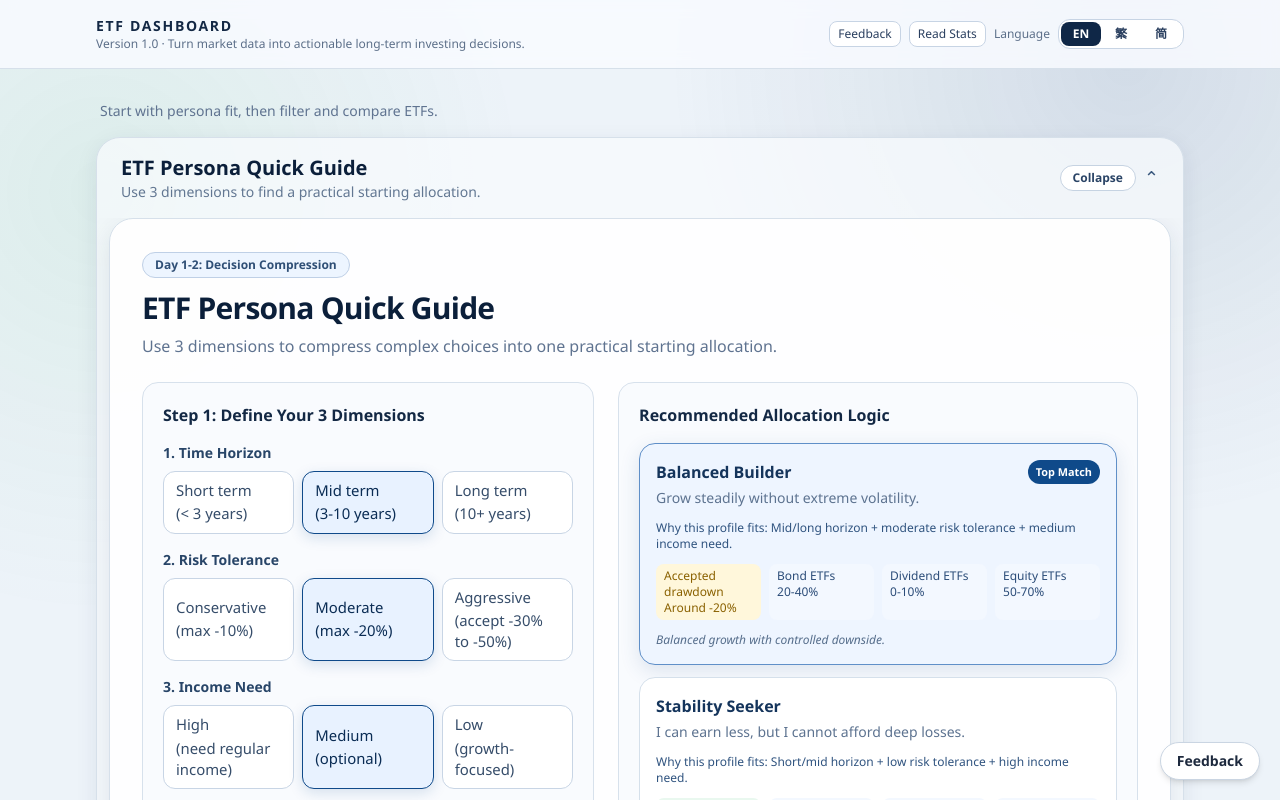
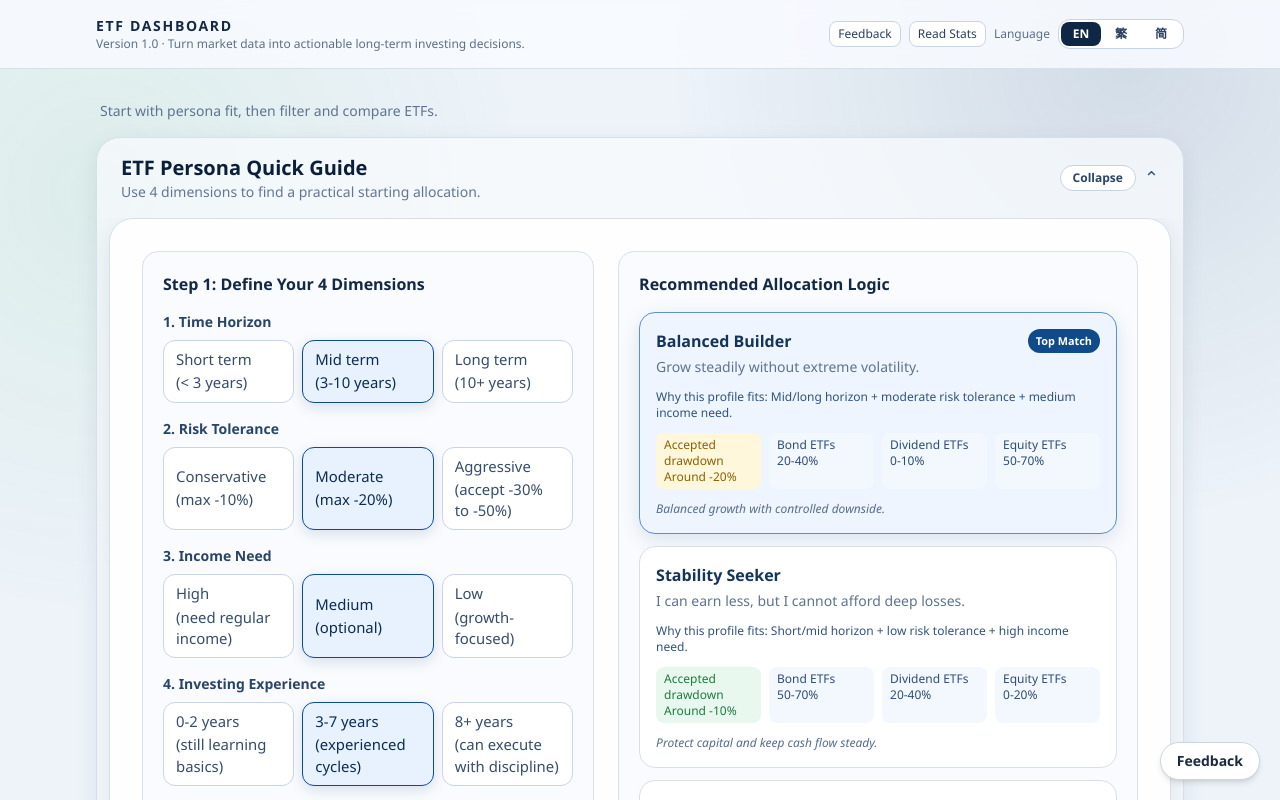
Before and after one commit to rogercl-ilife/etf-dashboard, a Next.js app in the folder web/: page / in a window 1280 px wide. Shown: the top 800 px of the page. Built offline with nearby package versions, Linux system fonts and the light colour scheme; no server answers; the database is empty.

Commit message:
Update UI.

```diff
--- a/web/app/components/investment-personality.tsx
+++ b/web/app/components/investment-personality.tsx
@@ -6,6 +6,7 @@ import { useLanguage, type Language } from '@/app/components/language-context'
 type TimeHorizon = 'short' | 'medium' | 'long'
 type RiskTolerance = 'conservative' | 'moderate' | 'aggressive'
 type IncomeNeed = 'high' | 'medium' | 'low'
+type ExperienceLevel = 'beginner' | 'intermediate' | 'experienced'
 type Persona = 'stability' | 'balanced' | 'growth'
 
 type PersonaAllocation = {
@@ -56,12 +57,16 @@ const INCOME_SCORE: Record<IncomeNeed, number> = {
   low: 2,
 }
 
+const EXPERIENCE_SCORE: Record<ExperienceLevel, number> = {
+  beginner: 0,
+  intermediate: 1,
+  experienced: 2,
+}
+
 const TEXT: Record<
   Language,
   {
-    badge: string
     title: string
-    subtitle: string
     dimensionsTitle: string
     recommendationTitle: string
     disclaimer: string
@@ -69,11 +74,13 @@ const TEXT: Record<
       horizon: string
       risk: string
       income: string
+      experience: string
     }
     options: {
       horizon: Record<TimeHorizon, string>
       risk: Record<RiskTolerance, string>
       income: Record<IncomeNeed, string>
+      experience: Record<ExperienceLevel, string>
     }
     labels: {
       maxDrawdown: string
@@ -82,6 +89,9 @@ const TEXT: Record<
       equities: string
       profileFit: string
       topMatch: string
+    }
+    alerts: {
+      beginnerHighRisk: string
     }
     personas: Record<
       Persona,
@@ -96,16 +106,15 @@ const TEXT: Record<
   }
 > = {
   en: {
-    badge: 'Day 1-2: Decision Compression',
     title: 'ETF Persona Quick Guide',
-    subtitle: 'Use 3 dimensions to compress complex choices into one practical starting allocation.',
-    dimensionsTitle: 'Step 1: Define Your 3 Dimensions',
+    dimensionsTitle: 'Step 1: Define Your 4 Dimensions',
     recommendationTitle: 'Recommended Allocation Logic',
     disclaimer: 'For education only, not investment advice.',
     dimensions: {
       horizon: '1. Time Horizon',
       risk: '2. Risk Tolerance',
       income: '3. Income Need',
+      experience: '4. Investing Experience',
     },
     options: {
       horizon: {
@@ -123,6 +132,11 @@ const TEXT: Record<
         medium: 'Medium (optional)',
         low: 'Low (growth-focused)',
       },
+      experience: {
+        beginner: '0-2 years (still learning basics)',
+        intermediate: '3-7 years (experienced cycles)',
+        experienced: '8+ years (can execute with discipline)',
+      },
     },
     labels: {
       maxDrawdown: 'Accepted drawdown',
@@ -131,6 +145,10 @@ const TEXT: Record<
       equities: 'Equity ETFs',
       profileFit: 'Why this profile fits',
       topMatch: 'Top Match',
+    },
+    alerts: {
+      beginnerHighRisk:
+        'New investor + aggressive risk: consider starting with smaller position sizes and phased entries before going full allocation.',
     },
     personas: {
       stability: {
@@ -157,16 +175,15 @@ const TEXT: Record<
     },
   },
   'zh-TW': {
-    badge: 'Day 1-2：決策壓縮',
     title: 'ETF 投資人格快速判斷',
-    subtitle: '用 3 個維度把複雜決策壓縮成可執行的起手配置。',
-    dimensionsTitle: 'Step 1：先定義三個維度',
+    dimensionsTitle: 'Step 1：先定義四個維度',
     recommendationTitle: '建議的 ETF 配置邏輯',
     disclaimer: '僅供教育用途，不構成投資建議。',
     dimensions: {
       horizon: '1. 投資時間',
       risk: '2. 風險承受',
       income: '3. 現金流需求',
+      experience: '4. 投資經驗',
     },
     options: {
       horizon: {
@@ -184,6 +201,11 @@ const TEXT: Record<
         medium: '中（可有可無）',
         low: '低（不需要，重成長）',
       },
+      experience: {
+        beginner: '0-2 年（還在建立基本功）',
+        intermediate: '3-7 年（經歷過景氣循環）',
+        experienced: '8 年以上（可紀律執行）',
+      },
     },
     labels: {
       maxDrawdown: '可接受跌幅',
@@ -192,6 +214,9 @@ const TEXT: Record<
       equities: '股票 ETF',
       profileFit: '判斷依據',
       topMatch: '最符合',
+    },
+    alerts: {
+      beginnerHighRisk: '新手 + 積極風險：建議先用較小部位與分批進場，避免一次滿倉承擔波動。',
     },
     personas: {
       stability: {
@@ -218,16 +243,15 @@ const TEXT: Record<
     },
   },
   'zh-CN': {
-    badge: 'Day 1-2：决策压缩',
     title: 'ETF 投资人格快速判断',
-    subtitle: '用 3 个维度把复杂决策压缩成可执行的起手配置。',
-    dimensionsTitle: 'Step 1：先定义三个维度',
+    dimensionsTitle: 'Step 1：先定义四个维度',
     recommendationTitle: '建议的 ETF 配置逻辑',
     disclaimer: '仅供教育用途，不构成投资建议。',
     dimensions: {
       horizon: '1. 投资时间',
       risk: '2. 风险承受',
       income: '3. 现金流需求',
+      experience: '4. 投资经验',
     },
     options: {
       horizon: {
@@ -245,6 +269,11 @@ const TEXT: Record<
         medium: '中（可有可无）',
         low: '低（不需要，重成长）',
       },
+      experience: {
+        beginner: '0-2 年（还在建立基本功）',
+        intermediate: '3-7 年（经历过景气周期）',
+        experienced: '8 年以上（可纪律执行）',
+      },
     },
     labels: {
       maxDrawdown: '可接受跌幅',
@@ -253,6 +282,9 @@ const TEXT: Record<
       equities: '股票 ETF',
       profileFit: '判断依据',
       topMatch: '最符合',
+    },
+    alerts: {
+      beginnerHighRisk: '新手 + 积极风险：建议先用较小仓位与分批进场，避免一次满仓承受波动。',
     },
     personas: {
       stability: {
@@ -280,8 +312,18 @@ const TEXT: Record<
   },
 }
 
-function inferPersona(timeHorizon: TimeHorizon, riskTolerance: RiskTolerance, incomeNeed: IncomeNeed): Persona {
-  const weightedScore = (TIME_SCORE[timeHorizon] + RISK_SCORE[riskTolerance] * 1.5 + INCOME_SCORE[incomeNeed]) / 3.5
+function inferPersona(
+  timeHorizon: TimeHorizon,
+  riskTolerance: RiskTolerance,
+  incomeNeed: IncomeNeed,
+  experienceLevel: ExperienceLevel,
+): Persona {
+  const weightedScore =
+    (TIME_SCORE[timeHorizon] +
+      RISK_SCORE[riskTolerance] * 1.5 +
+      INCOME_SCORE[incomeNeed] +
+      EXPERIENCE_SCORE[experienceLevel] * 0.8) /
+    4.3
   if (weightedScore <= 0.7) return 'stability'
   if (weightedScore >= 1.4) return 'growth'
   return 'balanced'
@@ -338,20 +380,18 @@ export default function InvestmentPersonality() {
   const [timeHorizon, setTimeHorizon] = useState<TimeHorizon>('medium')
   const [riskTolerance, setRiskTolerance] = useState<RiskTolerance>('moderate')
   const [incomeNeed, setIncomeNeed] = useState<IncomeNeed>('medium')
+  const [experienceLevel, setExperienceLevel] = useState<ExperienceLevel>('intermediate')
 
   const topPersona = useMemo(
-    () => inferPersona(timeHorizon, riskTolerance, incomeNeed),
-    [timeHorizon, riskTolerance, incomeNeed],
+    () => inferPersona(timeHorizon, riskTolerance, incomeNeed, experienceLevel),
+    [timeHorizon, riskTolerance, incomeNeed, experienceLevel],
   )
   const personaOrder = useMemo(() => getPersonaOrder(topPersona), [topPersona])
+  const showBeginnerHighRiskAlert = experienceLevel === 'beginner' && riskTolerance === 'aggressive'
 
   return (
     <section className="mb-8 rounded-3xl border border-[#d6e0ea] bg-white/90 p-6 shadow-[0_8px_28px_rgba(15,39,71,0.10)] sm:p-8">
-      <p className="inline-flex rounded-full border border-[#bfd0e6] bg-[#edf5ff] px-3 py-1 text-xs font-semibold text-[#2f4f76]">{t.badge}</p>
-      <h2 className="mt-3 text-2xl font-bold tracking-tight text-[#0B1F3A] sm:text-3xl">{t.title}</h2>
-      <p className="mt-2 text-sm text-[#5f7390] sm:text-base">{t.subtitle}</p>
-
-      <div className="mt-6 grid gap-6 lg:grid-cols-[1fr_1.15fr]">
+      <div className="grid gap-6 lg:grid-cols-[1fr_1.15fr]">
         <div className="rounded-2xl border border-[#d7e1ec] bg-[#f9fbfe] p-4 sm:p-5">
           <h3 className="text-base font-semibold text-[#132844]">{t.dimensionsTitle}</h3>
           <div className="mt-4 space-y-4">
@@ -417,11 +457,37 @@ export default function InvestmentPersonality() {
                 />
               </div>
             </div>
+
+            <div>
+              <p className="mb-2 text-sm font-semibold text-[#284568]">{t.dimensions.experience}</p>
+              <div className="grid gap-2 sm:grid-cols-3">
+                <OptionButton
+                  active={experienceLevel === 'beginner'}
+                  label={t.options.experience.beginner}
+                  onClick={() => setExperienceLevel('beginner')}
+                />
+                <OptionButton
+                  active={experienceLevel === 'intermediate'}
+                  label={t.options.experience.intermediate}
+                  onClick={() => setExperienceLevel('intermediate')}
+                />
+                <OptionButton
+                  active={experienceLevel === 'experienced'}
+                  label={t.options.experience.experienced}
+                  onClick={() => setExperienceLevel('experienced')}
+                />
+              </div>
+            </div>
           </div>
         </div>
 
         <div className="rounded-2xl border border-[#d7e1ec] bg-[#f9fbfe] p-4 sm:p-5">
           <h3 className="text-base font-semibold text-[#132844]">{t.recommendationTitle}</h3>
+          {showBeginnerHighRiskAlert ? (
+            <p className="mt-4 rounded-xl border border-[#f2c14d] bg-[#fff8e3] px-3 py-2 text-xs font-medium text-[#7a5600] sm:text-sm">
+              {t.alerts.beginnerHighRisk}
+            </p>
+          ) : null}
           <div className="mt-4 grid gap-3">
             {personaOrder.map((persona, index) => {
               const details = t.personas[persona]
--- a/web/app/page.tsx
+++ b/web/app/page.tsx
@@ -52,7 +52,7 @@ const TEXT: Record<
     flowHint: 'Start with persona fit, then filter and compare ETFs.',
     personality: {
       title: 'ETF Persona Quick Guide',
-      summary: 'Use 3 dimensions to find a practical starting allocation.',
+      summary: 'Use 4 dimensions to find a practical starting allocation.',
     },
     list: {
       title: 'ETF Market Overview',
@@ -67,7 +67,7 @@ const TEXT: Record<
     flowHint: '先做人格判斷，再篩選與比較 ETF。',
     personality: {
       title: 'ETF 投資人格快速判斷',
-      summary: '用 3 個維度找到可執行的起手配置。',
+      summary: '用 4 個維度找到可執行的起手配置。',
     },
     list: {
       title: 'ETF 市場總覽',
@@ -82,7 +82,7 @@ const TEXT: Record<
     flowHint: '先做人格判断，再筛选与比较 ETF。',
     personality: {
       title: 'ETF 投资人格快速判断',
-      summary: '用 3 个维度找到可执行的起手配置。',
+      summary: '用 4 个维度找到可执行的起手配置。',
     },
     list: {
       title: 'ETF 市场总览',
@@ -147,9 +147,11 @@ export default function Home() {
         </button>
         <div
           id="personality-panel"
-          className={`overflow-hidden transition-all duration-200 ${personalityOpen ? 'max-h-[2200px] opacity-100' : 'max-h-0 opacity-0'}`}
+          className={`grid transition-[grid-template-rows,opacity] duration-200 ${
+            personalityOpen ? 'grid-rows-[1fr] opacity-100' : 'grid-rows-[0fr] opacity-0'
+          }`}
         >
-          <div className="px-2 pb-2 sm:px-3 sm:pb-3">
+          <div className="min-h-0 overflow-hidden px-2 pb-2 sm:px-3 sm:pb-3">
             <InvestmentPersonality />
           </div>
         </div>
@@ -186,9 +188,11 @@ export default function Home() {
         </button>
         <div
           id="etf-list-panel"
-          className={`overflow-hidden transition-all duration-200 ${listOpen ? 'max-h-[3200px] opacity-100' : 'max-h-0 opacity-0'}`}
+          className={`grid transition-[grid-template-rows,opacity] duration-200 ${
+            listOpen ? 'grid-rows-[1fr] opacity-100' : 'grid-rows-[0fr] opacity-0'
+          }`}
         >
-          <div className="px-4 pb-4 sm:px-6 sm:pb-6">
+          <div className="min-h-0 overflow-hidden px-4 pb-4 sm:px-6 sm:pb-6">
             <EtfList />
           </div>
         </div>
```
